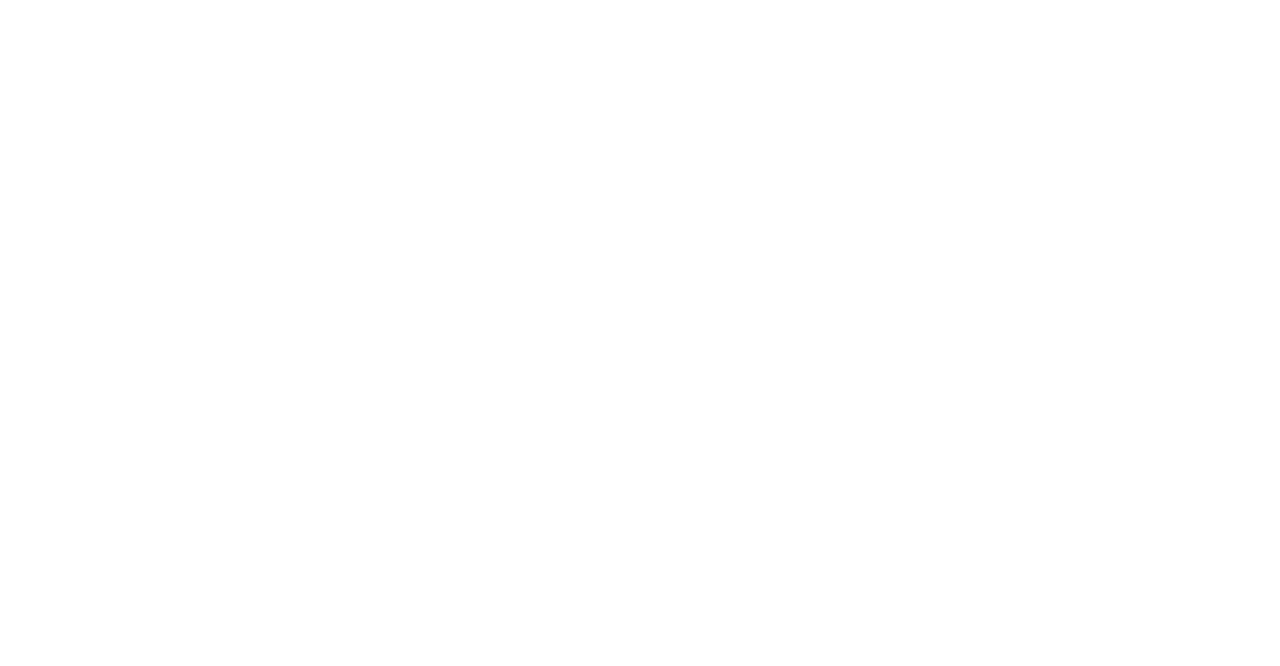
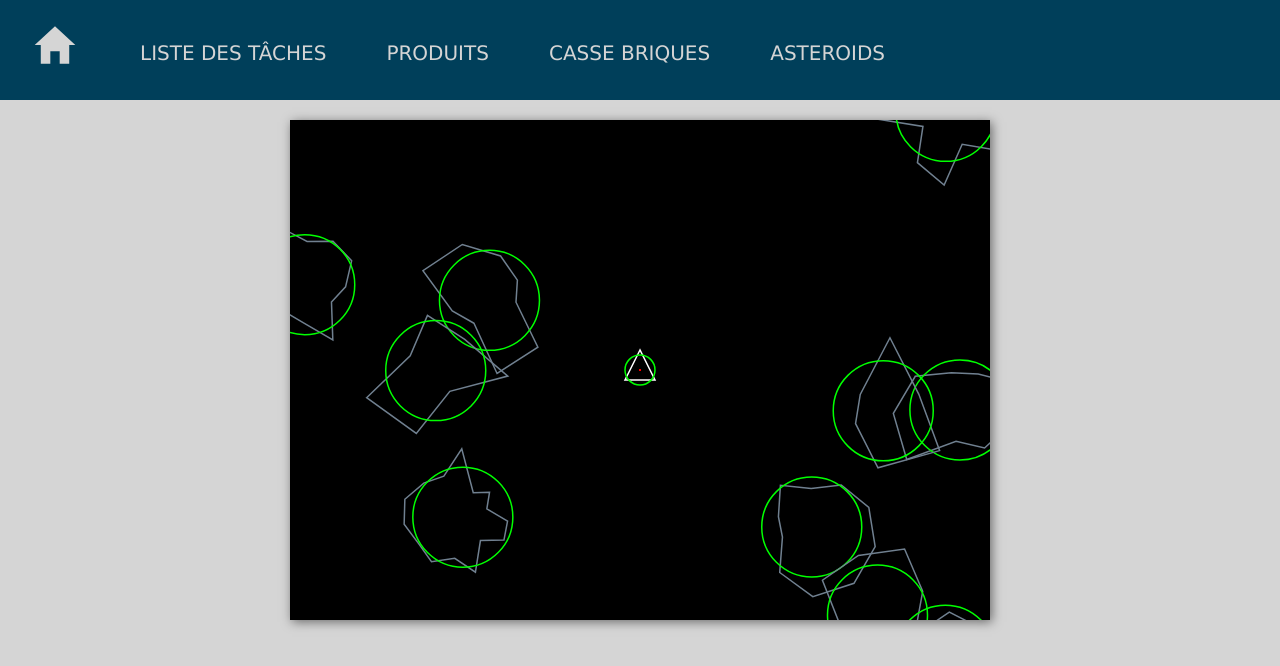
Before and after one commit to Syl203/ProjetJS, a plain HTML site: page asteroid.html in a window 1280 px wide. Drawn offline with nearby package versions, Linux system fonts and the light colour scheme.

Commit message:
Signed-off-by: Syl203 <mounier.sylv1@gmail.com> Mise à jour du 15 fev

```diff
--- a/asteroid.html
+++ b/asteroid.html
@@ -4,11 +4,27 @@
     <meta charset="UTF-8">
     <meta http-equiv="X-UA-Compatible" content="IE=edge">
     <meta name="viewport" content="width=device-width, initial-scale=1.0">
-    <link rel="stylesheet" href="css/asteroid.css" type="text/javascript">
+    <script src="https://unpkg.com/ionicons@4.5.10-0/dist/ionicons.js"></script>
+    <link rel="stylesheet" href="css/asteroid.css" type="text/css">
+    <link rel="stylesheet" href="css/responsive.css" type="text/css">
     <title>Asteroid | Mon site Javascript</title>
 </head>
 <body>
-
+    <nav class="navbar">
+        <div>
+            <ul id="ul-nav" class="topnav">
+                <li><a href="accueil.html"><ion-icon name="home"></ion-icon></a></li>
+                <li><a href="taches.html">LISTE DES TÂCHES</a></li>
+                <li><a href="produits.html">PRODUITS</a></li>
+                <li><a href="briques.html">CASSE BRIQUES</a></li>
+                <li><a href="asteroid.html">ASTEROIDS</a></li>
+                <li id="burger"><a href="#" onclick="showMenu()"><ion-icon name="menu"></ion-icon></a></li>
+            </ul>
+        </div>
+    </nav>
+    <div class="container">
+        <canvas id="canvasJeu" width="700" height="500"></canvas>
+    </div>
     <script src="js/asteroid.js" type="text/javascript"></script>
 </body>
 </html>
--- a/css/asteroid.css
+++ b/css/asteroid.css
@@ -0,0 +1,55 @@
+body{
+    margin:0;
+    padding:0;
+    background-color: #D5D5D5;
+}
+h2{
+    color:#003F5A;
+    font-family: 'Trebuchet MS', 'Lucida Sans Unicode', 'Lucida Grande', 'Lucida Sans', Arial, sans-serif;
+}
+ion-icon{
+    font-size: 50px;
+    margin-top: -10px;
+    padding:0;
+}
+.navbar{
+    background-color: #003F5A;
+    color : #FFFFFF;
+    min-height: 100px;
+    height : 100px;
+}
+.navbar #ul-nav{
+    margin: 0;
+    padding: 0;
+    display: flex;
+    list-style-type: none;
+}
+.navbar #ul-nav li{
+    font-family: Verdana, Geneva, Tahoma, sans-serif;
+    margin : 30px;
+    font-size: 32px;
+}
+.navbar #ul-nav li img{
+    color: #FFFFFF;
+}
+.navbar #ul-nav li a{
+    color : #D5D5D5;
+    text-decoration: none;
+}
+.navbar #ul-nav li a:hover{
+    color : #FFFFFF;
+    text-decoration: underline;
+    text-shadow: 2px 2px 15px rgba(255,255,255,0.5);
+}
+#burger{
+    display: none;
+}
+
+.container{
+    display: flex;
+    width: 700px;
+    margin : 20px auto;
+}
+canvas{
+    box-shadow: 2px 2px 10px rgba(0,0, 0, 0.5);
+}
--- a/css/cb.css
+++ b/css/cb.css
@@ -26,6 +26,7 @@ ion-icon{
 .navbar{
     background-color: #003F5A;
     color : #FFFFFF;
+    min-height: 100px;
     height : 100px;
 }
 .navbar #ul-nav{
@@ -46,6 +47,9 @@ ion-icon{
 .navbar #ul-nav li a:hover{
     color : #FFFFFF;
     text-decoration: underline;
+}
+#burger{
+    display: none;
 }
 .game-over-notify {
     position: fixed;
--- a/css/produits.css
+++ b/css/produits.css
@@ -15,6 +15,7 @@ ion-icon{
 .navbar{
     background-color: #003F5A;
     color : #FFFFFF;
+    min-height: 100px;
     height : 100px;
 }
 .navbar #ul-nav{
@@ -86,7 +87,7 @@ li.produit{
     font-weight: bold;
 }
 #panier{
-    width: 30%;
+    width: 25%;
     text-align: center;
 }
 #panier img{
--- a/css/styles.css
+++ b/css/styles.css
@@ -15,6 +15,7 @@ ion-icon{
 .navbar{
     background-color: #003F5A;
     color : #FFFFFF;
+    min-height: 100px;
     height : 100px;
 }
 .navbar #ul-nav{
@@ -37,3 +38,6 @@ ion-icon{
     text-decoration: underline;
     text-shadow: 2px 2px 15px rgba(255,255,255,0.5);
 }
+#burger{
+    display: none;
+}
--- a/css/taches.css
+++ b/css/taches.css
@@ -15,6 +15,7 @@ ion-icon{
 .navbar{
     background-color: #003F5A;
     color : #FFFFFF;
+    min-height: 100px;
     height : 100px;
 }
 .navbar #ul-nav{
@@ -37,20 +38,28 @@ ion-icon{
     text-decoration: underline;
     text-shadow: 2px 2px 15px rgba(255,255,255,0.5);
 }
+#burger{
+    display: none;
+}
 
 #container{
     width : 480px;
-    margin : 0 auto;
+    margin : 20px auto;
+    padding: 10px;
+    background-color: #D5D5D5;
+    box-shadow: 1px 1px 10px rgba(0,0,0,0.4);
+    border-radius : 0 40px 0 0;
 }
 
 #container #input-text{
     width : 320px;
-    height : 28px;
+    height : 36px;
     border-right-color: #003F5A;
+    font-size : 30px;
 }
 
 #container button{
-    height : 34px;
+    height : 42px;
     border-radius: 0 10px 10px 0;
     border-color: #003F5A;
     background-color: #003F5A;
--- a/js/asteroid.js
+++ b/js/asteroid.js
@@ -0,0 +1,282 @@
+const FPS = 30 // Images par seconde
+const TAILLE_VAISSEAU = 30; // Taille du vaisseau
+const VITESSE_ROTATION = 360; // Vitesse de rotation
+const ACCELERATION_VAISSEAU = 5;
+const FRICTION = 0.7;
+const ASTEROIDES_JAG = 0.5;
+const NB_ASTEROIDES = 10;
+const VITESSE_ASTEROIDE = 50;
+const TAILLE_ASTEROIDES = 100;
+const ASTEROIDES_VERT = 10;
+const MONTRER_LIMITES_COLLISIONS = true;
+const DUREE_EXPLOSION = 0.3;
+
+let canv = document.getElementById("canvasJeu");
+let ctx = canv.getContext("2d");
+let vaisseau = nouveauVaisseau();
+
+let roids = [];
+creerAsteroides();
+
+// Evenements
+document.addEventListener("keydown", keyDown);
+document.addEventListener("keyup", keyUp);
+
+setInterval(update, 1000/ FPS);
+
+function creerAsteroides(){
+    roids = [];
+    let x, y;
+    for(let i = 0; i < NB_ASTEROIDES; i++){
+        do {
+            x = Math.floor(Math.random() * canv.width);
+            y = Math.floor(Math.random() * canv.height);
+        } while(distEntrePoints(vaisseau.x, vaisseau.y, x, y) < TAILLE_ASTEROIDES * 2 + vaisseau.r);
+        roids.push(nvAsteroide(x,y));
+
+    }
+}
+
+function distEntrePoints(x1, y1, x2, y2){
+    return Math.sqrt(Math.pow(x2 - x1, 2) + Math.pow(y2 - y1, 2));
+}
+
+function exploseVaisseau(){
+    vaisseau.explodeTime = Math.ceil(DUREE_EXPLOSION * FPS);
+}
+
+
+function keyDown(/** @type {keyboardEvent} */ ev){
+    switch(ev.keyCode){
+        case 37: // Fleche gauche
+            vaisseau.rot = VITESSE_ROTATION / 180 * Math.PI / FPS;
+            break;
+
+        case 38: // Fleche haut
+            vaisseau.thrusting = true;
+            break;
+
+        case 39: // Fleche droite
+            vaisseau.rot = - VITESSE_ROTATION / 180 * Math.PI / FPS;
+            break;
+    }
+}
+
+function keyUp(/** @type {keyboardEvent} */ ev){
+    switch(ev.keyCode){
+        case 37: // Fleche gauche
+            vaisseau.rot = 0;
+            break;
+
+        case 38: // Fleche haut
+        vaisseau.thrusting = false;
+            break;
+
+        case 39: // Fleche droite
+            vaisseau.rot = 0;
+            break;
+    }
+}
+
+function nvAsteroide(x, y){
+    let roid = {
+        x:x,
+        y:y,
+        xv : Math.random() * VITESSE_ASTEROIDE / FPS * (Math.random() <0.5 ? 1 : -1),
+        yv : Math.random() * VITESSE_ASTEROIDE / FPS * (Math.random() <0.5 ? 1 : -1),
+        r: TAILLE_ASTEROIDES / 2,
+        a: Math.random() * Math.PI * 2,
+        vert: Math.floor(Math.random() * (ASTEROIDES_VERT + 1) + ASTEROIDES_VERT / 2),
+        offset: []
+    };
+
+    for(let i = 0; i< roid.vert; i++){
+        roid.offset.push(Math.random() * ASTEROIDES_JAG * 2 + 1 - ASTEROIDES_JAG);
+    }
+    return roid;
+}
+
+function nouveauVaisseau(){
+    return {
+        x: canv.width / 2,
+        y: canv.height / 2,
+        r: TAILLE_VAISSEAU / 2,
+        a: 90 / 180 * Math.PI, // COnversio en radians
+        explodeTime: 0,
+        rot: 0,
+        thrusting: false,
+        thrust: {
+            x: 0,
+            y: 0
+        }
+}
+}
+
+function update(){
+
+    let explosion = vaisseau.explodeTime > 0;
+    // Déssiner l'espace
+    ctx.fillStyle = "#000000";
+    ctx.fillRect(0, 0, canv.width, canv.height);
+
+    // Accélérer le vaisseau
+    if(vaisseau.thrusting){
+        vaisseau.thrust.x += ACCELERATION_VAISSEAU * Math.cos(vaisseau.a) / FPS;
+        vaisseau.thrust.y -= ACCELERATION_VAISSEAU * Math.sin(vaisseau.a) / FPS;
+    }else{
+        vaisseau.thrust.x -= FRICTION * vaisseau.thrust.x / FPS;
+        vaisseau.thrust.y -= FRICTION * vaisseau.thrust.y / FPS;
+    }
+
+
+    // Dessiner le vaisseau
+    if(!explosion){
+        ctx.strokeStyle = "white";
+        ctx.lineWidth = TAILLE_VAISSEAU / 20;
+        ctx.beginPath();
+        ctx.moveTo(
+            vaisseau.x + 4/3 * vaisseau.r * Math.cos(vaisseau.a),
+            vaisseau.y - 4/3 * vaisseau.r * Math.sin(vaisseau.a)
+        );
+        ctx.lineTo(
+            vaisseau.x - vaisseau.r * (2/3 * Math.cos(vaisseau.a)+ Math.sin(vaisseau.a)),
+            vaisseau.y + vaisseau.r * (2/3 * Math.sin(vaisseau.a)- Math.cos(vaisseau.a))
+        );
+        ctx.lineTo(
+            vaisseau.x - vaisseau.r * (2/3*Math.cos(vaisseau.a)- Math.sin(vaisseau.a)),
+            vaisseau.y + vaisseau.r * (2/3*Math.sin(vaisseau.a)+ Math.cos(vaisseau.a))
+        );
+        ctx.closePath();
+        ctx.stroke();
+    }else{
+        // On dessine l'explosion
+        ctx.fillStyle = "darkred";
+        ctx.beginPath();
+        ctx.arc(vaisseau.x, vaisseau.y, vaisseau.r * 1.7, 0, Math.PI * 2, false);
+        ctx.fill();
+
+        ctx.fillStyle = "red";
+        ctx.beginPath();
+        ctx.arc(vaisseau.x, vaisseau.y, vaisseau.r * 1.4, 0, Math.PI * 2, false);
+        ctx.fill();
+
+        ctx.fillStyle = "orange";
+        ctx.beginPath();
+        ctx.arc(vaisseau.x, vaisseau.y, vaisseau.r * 1.1, 0, Math.PI * 2, false);
+        ctx.fill();
+
+        ctx.fillStyle = "yellow";
+        ctx.beginPath();
+        ctx.arc(vaisseau.x, vaisseau.y, vaisseau.r * 0.8, 0, Math.PI * 2, false);
+        ctx.fill();
+
+        ctx.fillStyle = "white";
+        ctx.beginPath();
+        ctx.arc(vaisseau.x, vaisseau.y, vaisseau.r * 0.5, 0, Math.PI * 2, false);
+        ctx.fill();
+    }
+
+
+    if(MONTRER_LIMITES_COLLISIONS){
+        ctx.strokeStyle = "lime";
+        ctx.beginPath();
+        ctx.arc(vaisseau.x, vaisseau.y, vaisseau.r, 0, Math.PI * 2, false);
+        ctx.stroke();
+    }
+
+    // Dessiner les asteroides
+
+    let x,y,r,a,vert,offset;
+    for(let i = 0; i< roids.length; i++){
+        ctx.strokeStyle = "slategrey";
+        ctx.lineWidth = TAILLE_VAISSEAU / 20;
+        x = roids[i].x;
+        y = roids[i].y;
+        r = roids[i].r;
+        a = roids[i].a;
+        vert = roids[i].vert;
+        offset = roids[i].offset;
+
+        ctx.beginPath();
+        ctx.moveTo(
+            x + r * offset[0] * Math.cos(a),
+            y + r * offset[0] * Math.sin(a)
+        );
+
+        for(let j = 0; j < vert; j++){
+            ctx.lineTo(
+                x + r * offset[j] * Math.cos(a + j * Math.PI * 2 / vert),
+                y + r * offset[j] * Math.sin(a + j * Math.PI * 2 / vert)
+            );
+        }
+        ctx.closePath();
+        ctx.stroke();
+
+        if(MONTRER_LIMITES_COLLISIONS){
+            ctx.strokeStyle = "lime";
+            ctx.beginPath();
+            ctx.arc(x, y, r, 0, Math.PI * 2, false);
+            ctx.stroke();
+        }
+    }
+
+    if(!explosion){
+        for(let i = 0; i < roids.length; i++){
+            if(distEntrePoints(vaisseau.x, vaisseau.y, roids[i].x, roids[i].y) < vaisseau.r + roids[i].r){
+                exploseVaisseau();
+            }
+        }
+    // Tourner le vaisseau
+    vaisseau.a += vaisseau.rot;
+
+    // Faire bouger le vaisseau
+    vaisseau.x += vaisseau.thrust.x;
+    vaisseau.y += vaisseau.thrust.y;
+
+    }else {
+        vaisseau.explodeTime--;
+
+        if(vaisseau.explodeTime == 0){
+            vaisseau = nouveauVaisseau();
+        }
+    }
+
+    // Sortie d'écran
+    if(vaisseau.x < 0 - vaisseau.r){
+        vaisseau.x = canv.width + vaisseau.r;
+    }else if(vaisseau.x > canv.width + vaisseau.r){
+        vaisseau.x = 0 - vaisseau.r;
+    }
+    if(vaisseau.y < 0 - vaisseau.r){
+        vaisseau.y = canv.height + vaisseau.r;
+    }else if(vaisseau.y > canv.height + vaisseau.r){
+        vaisseau.y = 0 - vaisseau.r;
+    }
+
+    // Bouger les asteroides
+    for(let i = 0; i < roids.length; i++){
+        roids[i].x += roids[i].xv;
+        roids[i].y += roids[i].yv;
+
+        if(roids[i].x < 0 - roids[i].r){
+            roids[i].x = canv.width + roids[i].r;
+        }else if(roids[i].x > canv.width + roids[i].r){
+            roids[i].x = 0 - roids[i].r;
+        }
+        if(roids[i].y < 0 - roids[i].r){
+            roids[i].y = canv.height + roids[i].r;
+        }else if(roids[i].y > canv.height + roids[i].r){
+            roids[i].y = 0 - roids[i].r;
+        }
+    }
+
+    for(let i = 0; i < roids.length; i++){
+        if(distEntrePoints(vaisseau.x, vaisseau.y, roids[i].x, roids[i].y) < vaisseau.r + roids[i].r){
+            exploseVaisseau();
+        }
+    }
+
+    // Centre du vaisseau
+    ctx.fillStyle = "red";
+    ctx.fillRect(vaisseau.x - 1, vaisseau.y - 1, 2, 2);
+}
```
Also changed, not shown: accueil.html (+3 -1 lines), briques.html (+3 -2 lines), js/cb-alt.js (+9 -0 lines), js/produits.js (+6 -2 lines), js/taches.js (+10 -1 lines), produits.html (+1 -21 lines), taches.html (+2 -0 lines), js/accueil/footer.js (added), js/accueil/navbar.js (added).
